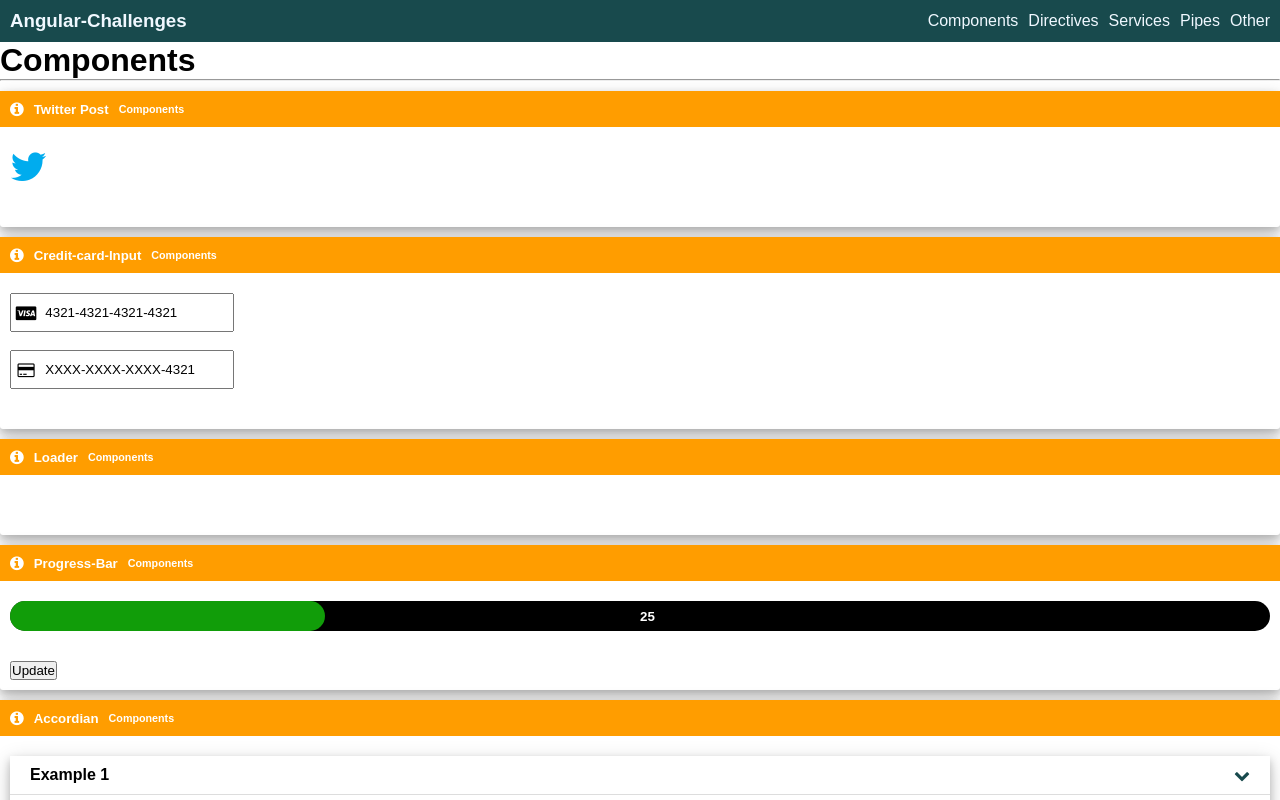
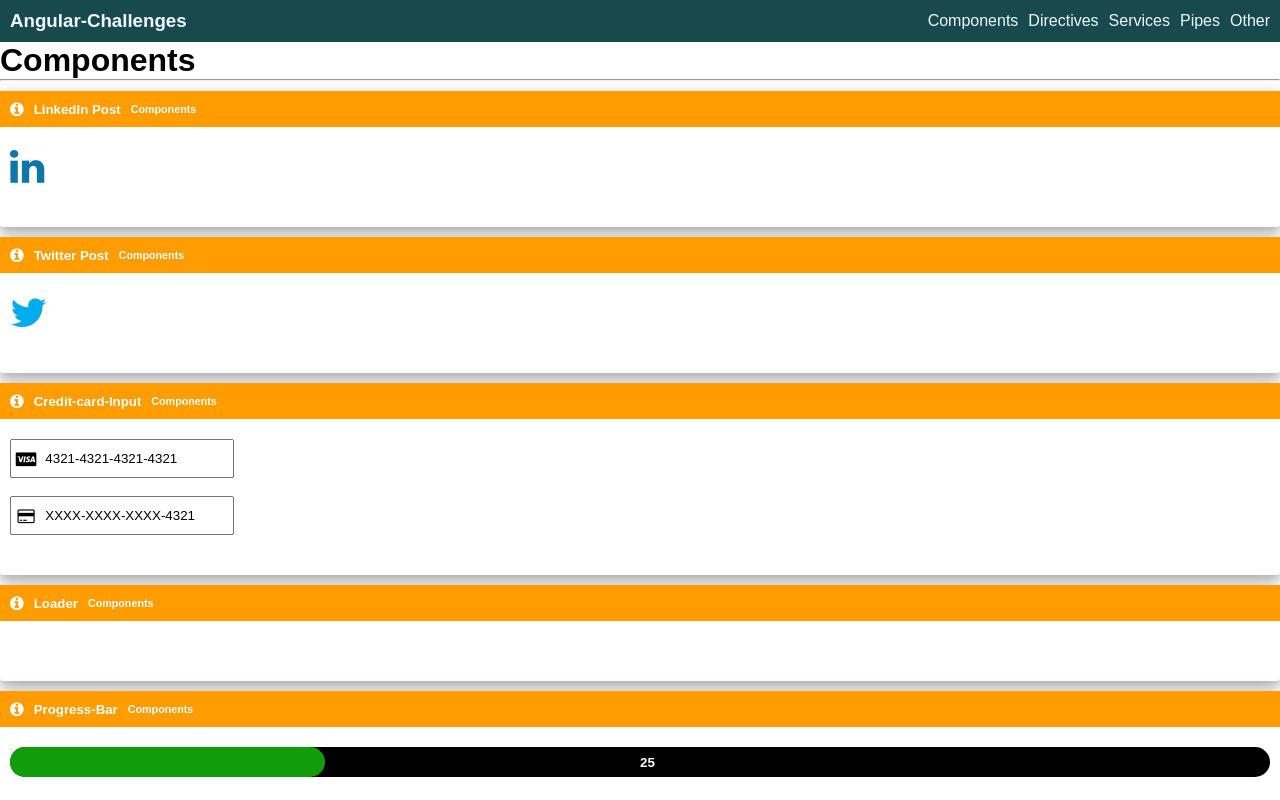
Before and after one commit to Akshaykumar4524/angular-challenges, an Angular app: page / in a window 1280 px wide. Shown: the top 800 px of the page. Built offline with nearby package versions, Linux system fonts and the light colour scheme.

Commit message:
added LinkedIn-post component

```diff
--- a/src/app/components/component-doc/component-doc.component.html
+++ b/src/app/components/component-doc/component-doc.component.html
@@ -1,5 +1,12 @@
 <h1>Components</h1>
 <hr />
+<app-card
+  [iconClasses]="'fa fa-info-circle'"
+  [title]="'LinkedIn Post'"
+  [subTitle]="'Components'"
+>
+  <app-linkedin-post body></app-linkedin-post>
+</app-card>
 <app-card
   [iconClasses]="'fa fa-info-circle'"
   [title]="'Twitter Post'"
--- a/src/app/components/components.module.ts
+++ b/src/app/components/components.module.ts
@@ -11,6 +11,7 @@ import { CreditCardInputComponent } from './credit-card-input/credit-card-input.
 import { FormsModule } from '@angular/forms';
 import { LoaderComponent } from './loader/loader.component';
 import { TwitterPostComponent } from './twitter-post/twitter-post.component';
+import { LinkedinPostComponent } from './linkedin-post/linkedin-post.component';
 
 @NgModule({
   declarations: [
@@ -21,6 +22,7 @@ import { TwitterPostComponent } from './twitter-post/twitter-post.component';
     CreditCardInputComponent,
     LoaderComponent,
     TwitterPostComponent,
+    LinkedinPostComponent,
   ],
   imports: [CommonModule, ComponentsRoutingModule, SharedModule, FormsModule],
 })
--- /dev/null
+++ b/src/app/components/linkedin-post/linkedin-post.component.css
@@ -0,0 +1,4 @@
+i {
+  font-size: 40px;
+  color: #0e76A8;
+}
--- /dev/null
+++ b/src/app/components/linkedin-post/linkedin-post.component.html
@@ -0,0 +1 @@
+<a [href]="linkedInUrl" target="_blank"><i class="fa fa-linkedin"></i> </a>
--- /dev/null
+++ b/src/app/components/linkedin-post/linkedin-post.component.ts
@@ -0,0 +1,18 @@
+import { Component, OnInit } from '@angular/core';
+import { Router } from '@angular/router';
+
+@Component({
+  selector: 'app-linkedin-post',
+  templateUrl: './linkedin-post.component.html',
+  styleUrls: ['./linkedin-post.component.css'],
+})
+export class LinkedinPostComponent implements OnInit {
+  constructor(private router: Router) {}
+  public get linkedInUrl() {
+    const base = 'https://www.linkedin.com/shareArticle?mini=true';
+    const currentSite = `&url=https://www.DylanIsrael.com${this.router.url}`;
+    return `${base}${currentSite}`;
+  }
+
+  ngOnInit(): void {}
+}
```
Also changed, not shown: 1 other file (tests, documents, lock files or other folders).
